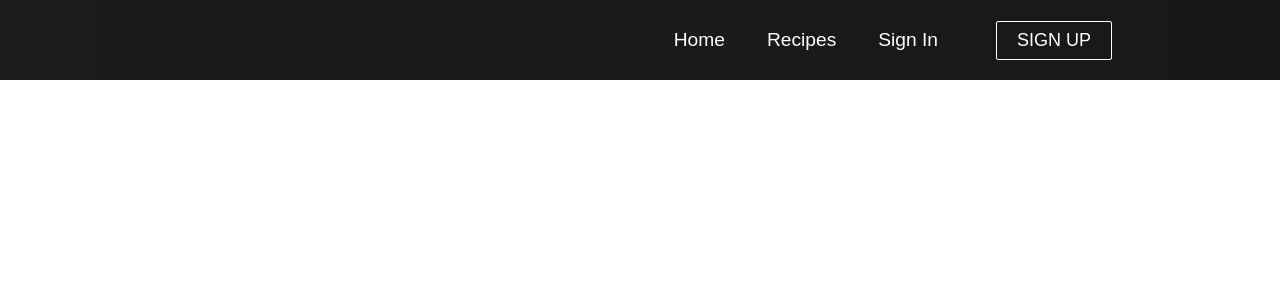
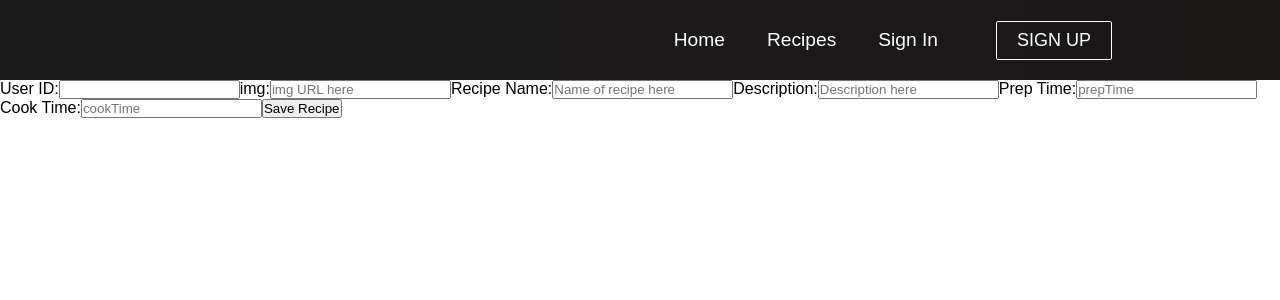
Before and after one commit to Build-Week-Secret-Recipes/front-end, a React (Create React App) app in the folder front-end/: page /recipe in a window 1280 px wide. Shown: the top 300 px of the page. Built offline with nearby package versions, Linux system fonts and the light colour scheme.

Commit message:
Added changes regarding CRUD

```diff
--- a/front-end/src/App.js
+++ b/front-end/src/App.js
@@ -4,6 +4,7 @@ import './App.css';
 import Home from './components/pages/Home';
 import login from './components/login'
 import signup from './components/signup'
+import Recipe from './components/recipePage'
 import { BrowserRouter as Router, Switch, Route } from 'react-router-dom';
 
 
@@ -17,6 +18,8 @@ function App() {
           <Route path='/' exact component={Home} />
           <Route path='/sign-in' exact component={login}/>
           <Route path='/sign-up' exact component={signup}/>
+          <Route path='/recipe' exact component={Recipe}/>
+
 
         </Switch>
       </Router>
--- a/front-end/src/components/Navbar.js
+++ b/front-end/src/components/Navbar.js
@@ -43,7 +43,7 @@ function Navbar() {
             </li>
             <li className='nav-item'>
               <Link
-                to='/recipes'
+                to='/recipe'
                 className='nav-links'
                 onClick={closeMobileMenu}
               >
--- a/front-end/src/components/login.js
+++ b/front-end/src/components/login.js
@@ -43,14 +43,14 @@ const LogIn = () => {
       const submitHandler = (event) => {
         event.preventDefault();
         axiosWithAuth()
-          .post("https://reqres.in/api/users", logIn)
+          .post("/login", logIn)
           .then((res) => {
             localStorage.setItem('token', res.data.payload)
             setUser([...user,res.data]);
             console.log("success", res);
           })
           .catch((err) => {
-            debugger;
+            console.log("This is the OOPSIE", err);
           });
       };
 
--- /dev/null
+++ b/front-end/src/components/recipePage.js
@@ -0,0 +1,56 @@
+import axios from 'axios';
+import React, { useState } from 'react'
+
+const Recipe = () =>  {
+
+    const initialState = {
+        userId: '',
+        img: '',
+        recipeName: '',
+        description: '',
+        prepTime: '',
+        cookTime: '',
+    }
+
+    const [recipeForm, setRecipeForm] = useState({initialState})
+
+    const handleChange = e => {
+        e.preventDefault();
+        const {name, value, type, checked } = e.target;
+        const trueValue = type === 'checkbox' ? checked : value;
+        setRecipeForm({...recipeForm, [name]:trueValue })
+    }
+
+    const handleSubmit = (e) => {
+        e.preventDefault();
+        axios().post('https://secret-recipes-backend.herokuapp.com/api/recipes')
+    }
+
+    return (
+        <div>
+            <form onSubmit={handleSubmit}>
+                <label >User ID:
+                    <input type="text" name='userId' onChange={handleChange} value={recipeForm.admin} />
+                </label>
+                <label >img:
+                    <input type="text" name='recipeImg' onChange={handleChange} value={recipeForm.username} placeholder='img URL here' />
+                </label>
+                <label >Recipe Name:
+                    <input type="text" name='recipeName' onChange={handleChange} value={recipeForm.password} placeholder='Name of recipe here' />
+                </label>
+                <label >Description:
+                    <input type="text" name='decription' onChange={handleChange} value={recipeForm.firstname} placeholder='Description here' />
+                </label>
+                <label >Prep Time:
+                    <input type="text" name='prepTime' onChange={handleChange} value={recipeForm.lastname} placeholder='prepTime' />
+                </label>
+                <label >Cook Time:
+                    <input type="text" name='cookTime' onChange={handleChange} value={recipeForm.email} placeholder='cookTime' />
+                </label>
+                <button>Save Recipe</button>
+            </form>
+        </div>
+    )
+}
+
+export default Recipe
--- a/front-end/src/components/signup.js
+++ b/front-end/src/components/signup.js
@@ -1,6 +1,8 @@
 import React, { useState } from 'react'
 import * as yup from "yup";
+import axiosWithAuth from './helpers/axiosWithAuth'
 import styled from 'styled-components'
+import ConfusingGlobals from 'confusing-browser-globals';
 
 const Signup = () =>  {
 
@@ -53,8 +55,16 @@ const Signup = () =>  {
         })
     }
 
+
     const handleSubmit = (e) => {
         e.preventDefault();
+        axiosWithAuth()
+            .post('/register', formData)
+            .then(res => {
+                localStorage.setItem('token', res.data.payload)
+                console.log("registering to server!: ", res);
+            })
+            .catch(err => console.log("This is the BUU BUU!!: ", err))
         console.log('submitting')
     }
 
```
Also changed, not shown: front-end/src/components/actions/actions.js (line endings or trailing spaces), front-end/src/components/landingpage.js (deleted).
